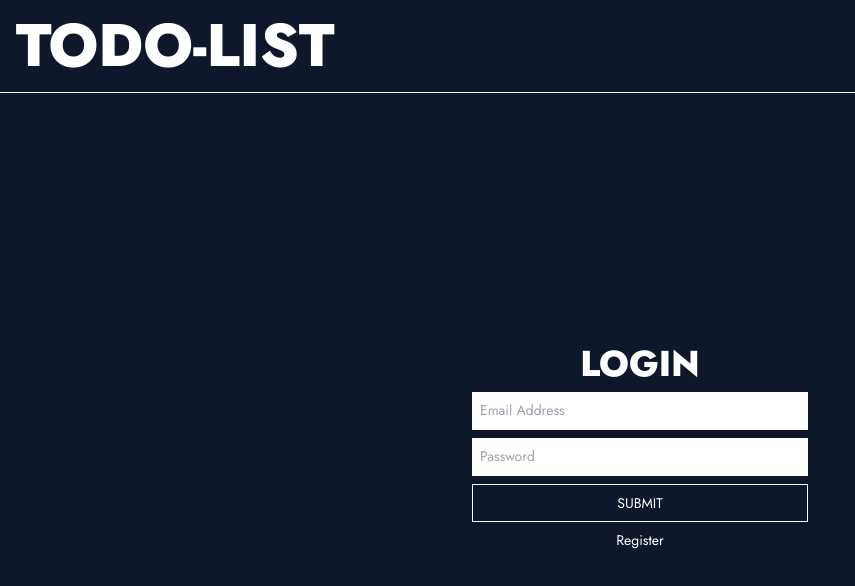
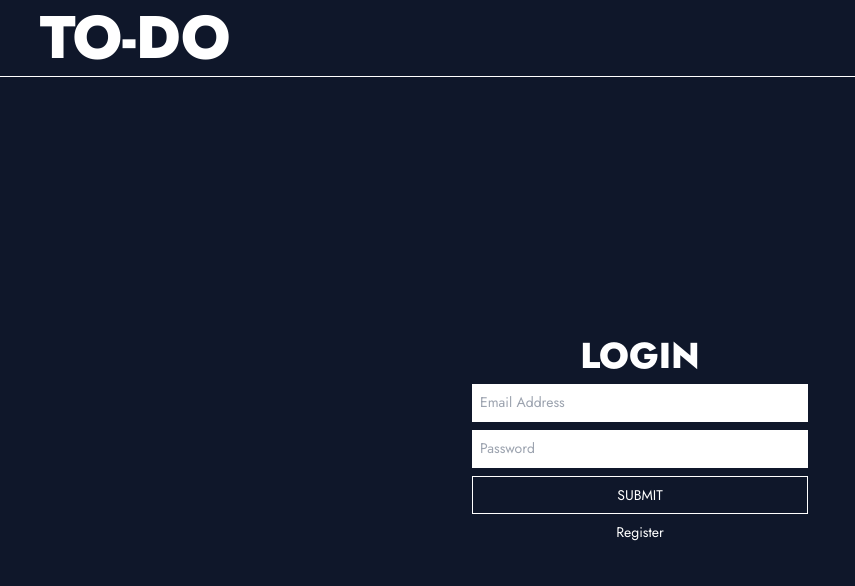
Before and after one commit to sid-lakhani/To-Do, a Next.js app: page / in a window 1280 px wide. Shown: the top 586 px of the page, without its empty margins (0-855 px from the left). Built offline with nearby package versions, Linux system fonts and the light colour scheme; no server answers.

Commit message:
Update Header.js

```diff
--- a/components/Header.js
+++ b/components/Header.js
@@ -9,10 +9,10 @@ export default function Header() {
     return (
         <>
             {openModal && <Modal setOpenModal={setOpenModal}/>}
-            <div className='sticky top-0 w-full left-0 bg-inherit flex items-center justify-between p-4 border-b border-solid border-white'>
-                <h1 className='text-3xl font-extrabold select-none sm:text-6xl'>TODO-LIST</h1>
-                {currentUser && <i onClick={() => setOpenModal(true)} className="fa-solid fa-user text-2xl duration-300 hover:opacity-40 cursor-pointer sm:text-3xl"></i>}
-                {!currentUser && <i className="fa-solid fa-check text-2xl duration-300 hover: sm:text-3xl"></i>}
+            <div className='sticky top-0 w-full left-0 bg-inherit flex items-center justify-between px-5 sm:px-10 border-b border-solid border-white'>
+                <h1 className='text-6xl font-extrabold select-none py-2'>TO-DO</h1>
+                {currentUser && <i onClick={() => setOpenModal(true)} className="fa-solid fa-user text-4xl duration-300 hover:opacity-40 cursor-pointer"></i>}
+                {!currentUser && <i className="fa-solid fa-check text-4xl duration-300 hover: "></i>}
             </div>
         </>
     )
```
